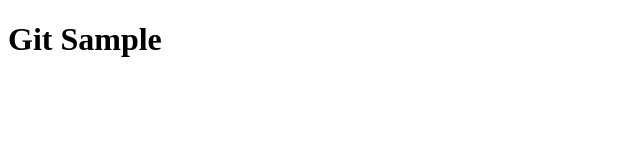
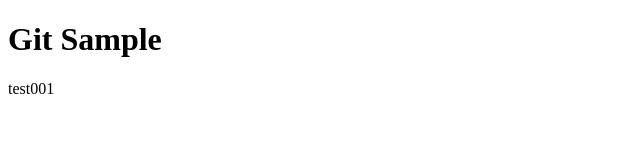
Before and after one commit to yunsk-max/git_sample, a plain HTML site: page index.html in a window 1280 px wide. Shown: the full height of the page, 0-640 px from the left. Drawn offline with Linux system fonts and the light colour scheme.

Commit message:
pを追加

```diff
--- a/index.html
+++ b/index.html
@@ -8,5 +8,6 @@
 </head>
 <body>
 <h1>Git Sample</h1>
+<p>test001</p>
 </body>
 </html>
```
